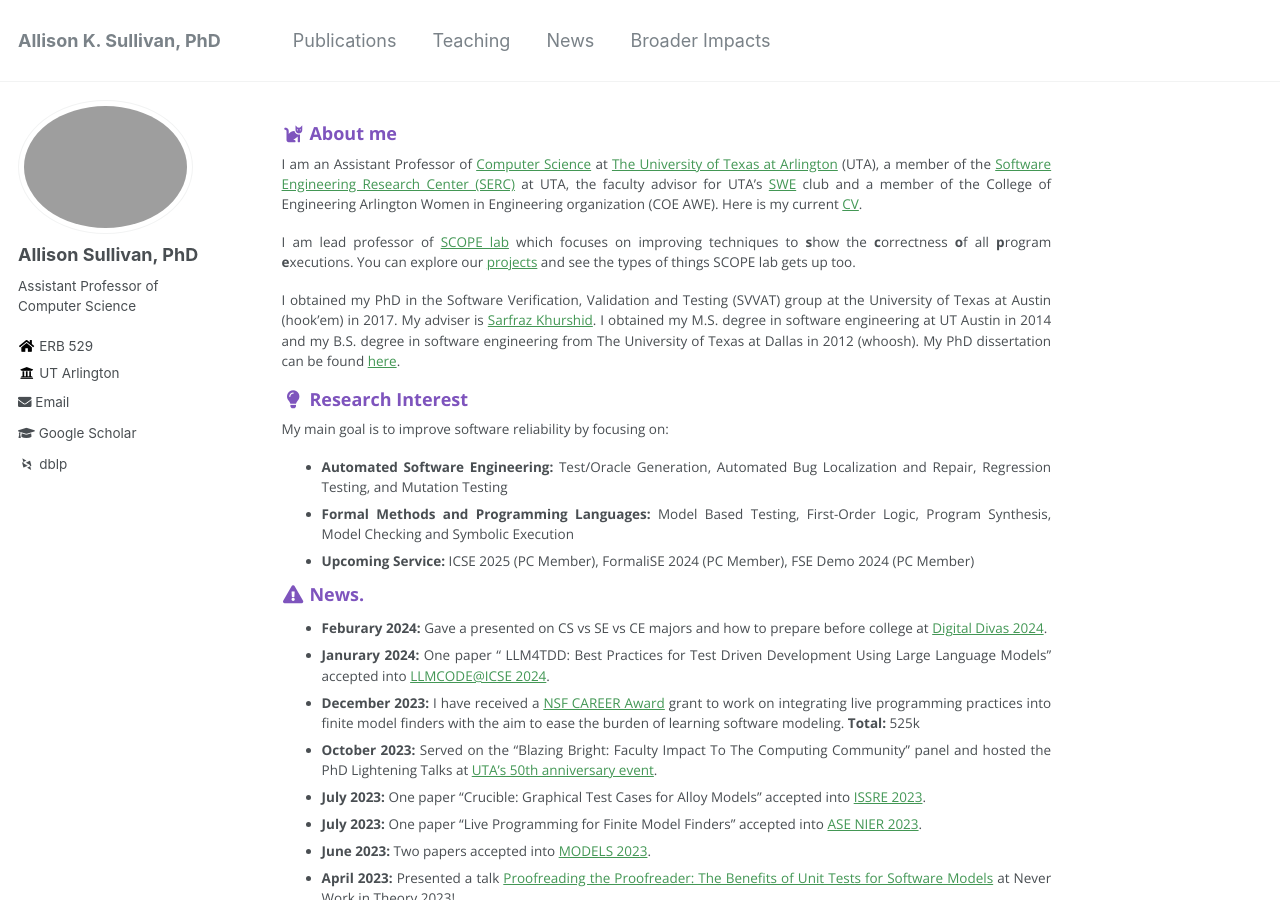
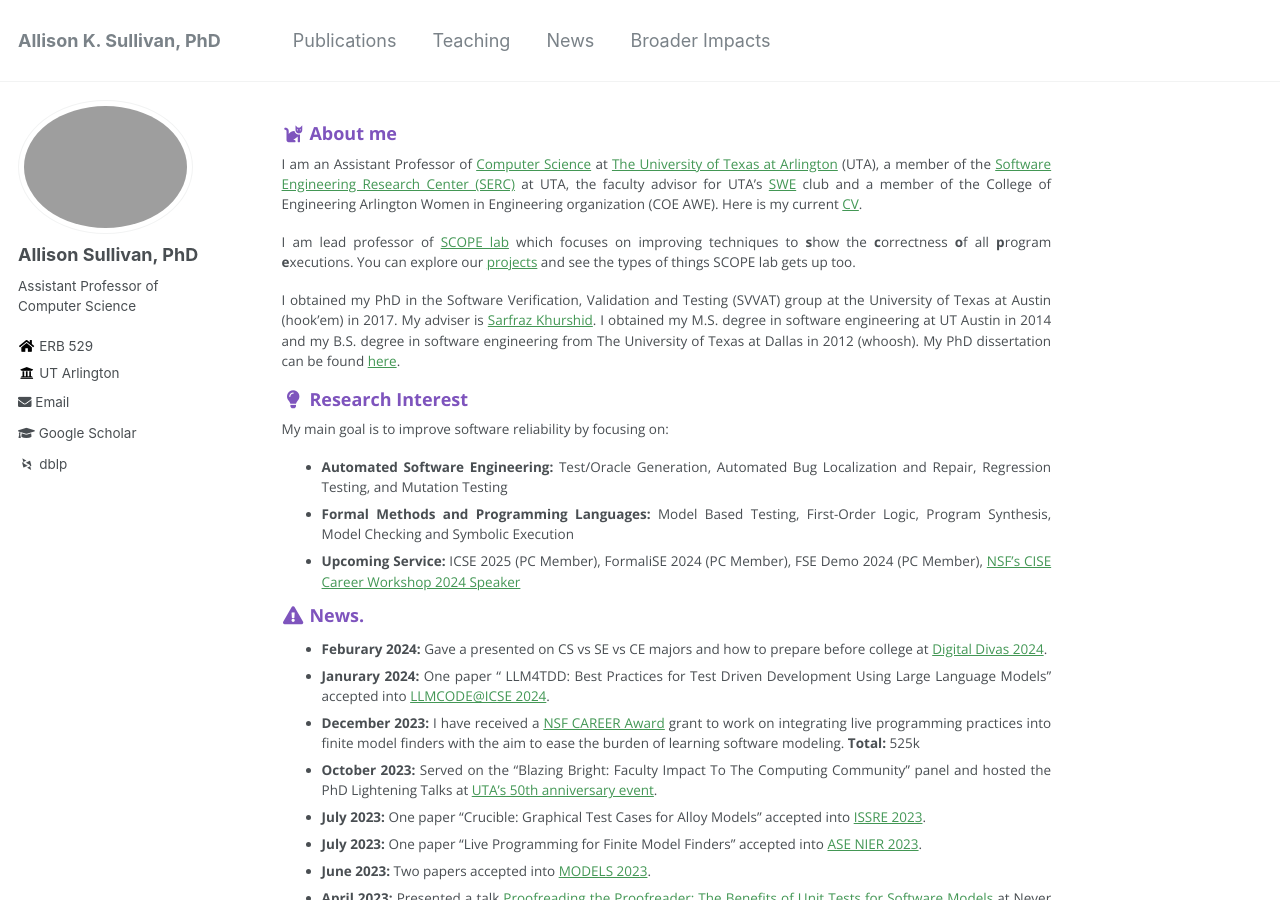
Before and after one commit to Allisonius/allisonius.github.io, a Jekyll site: the page built from _pages/about.md, in a window 1280 px wide and 900 px high. Built offline with Jekyll 4.4.1, drawn with Linux system fonts in a browser that asks for light colours; some web fonts are replaced.

Commit message:
Update about.md

```diff
--- a/_pages/about.md
+++ b/_pages/about.md
@@ -22,7 +22,7 @@ My main goal is to improve software reliability by focusing on:
 Mutation Testing
   * **Formal Methods and Programming Languages:** Model Based Testing, First-Order Logic, Program Synthesis, Model
 Checking and Symbolic Execution
- * **Upcoming Service:** ICSE 2025 (PC Member), FormaliSE 2024 (PC Member), FSE Demo 2024 (PC Member)
+ * **Upcoming Service:** ICSE 2025 (PC Member), FormaliSE 2024 (PC Member), FSE Demo 2024 (PC Member), [NSF's CISE Career Workshop 2024 Speaker](https://www.cnsr.ictas.vt.edu/NSF-CISE-CAREER-Workshop-24/index.html)
 
 
 
```
